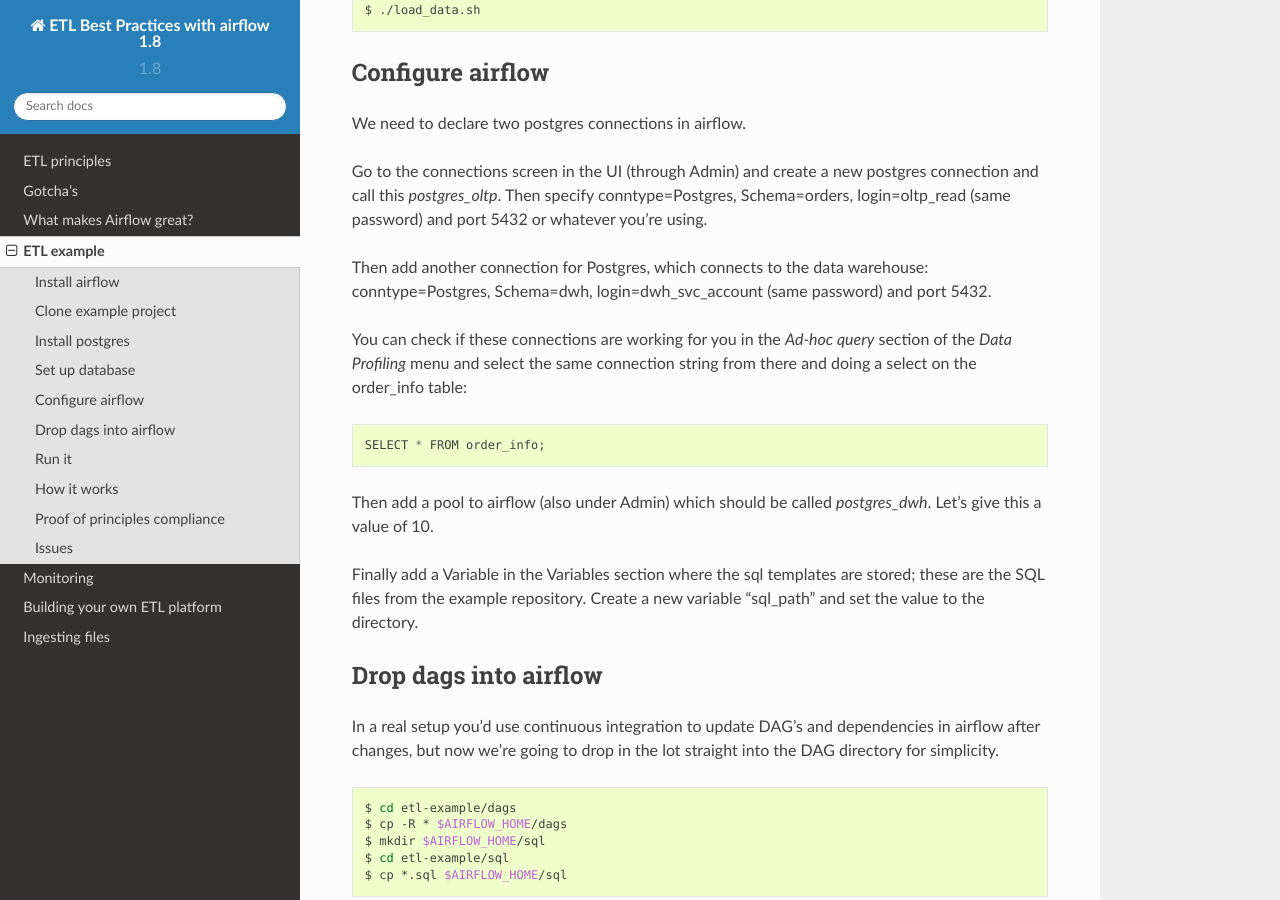
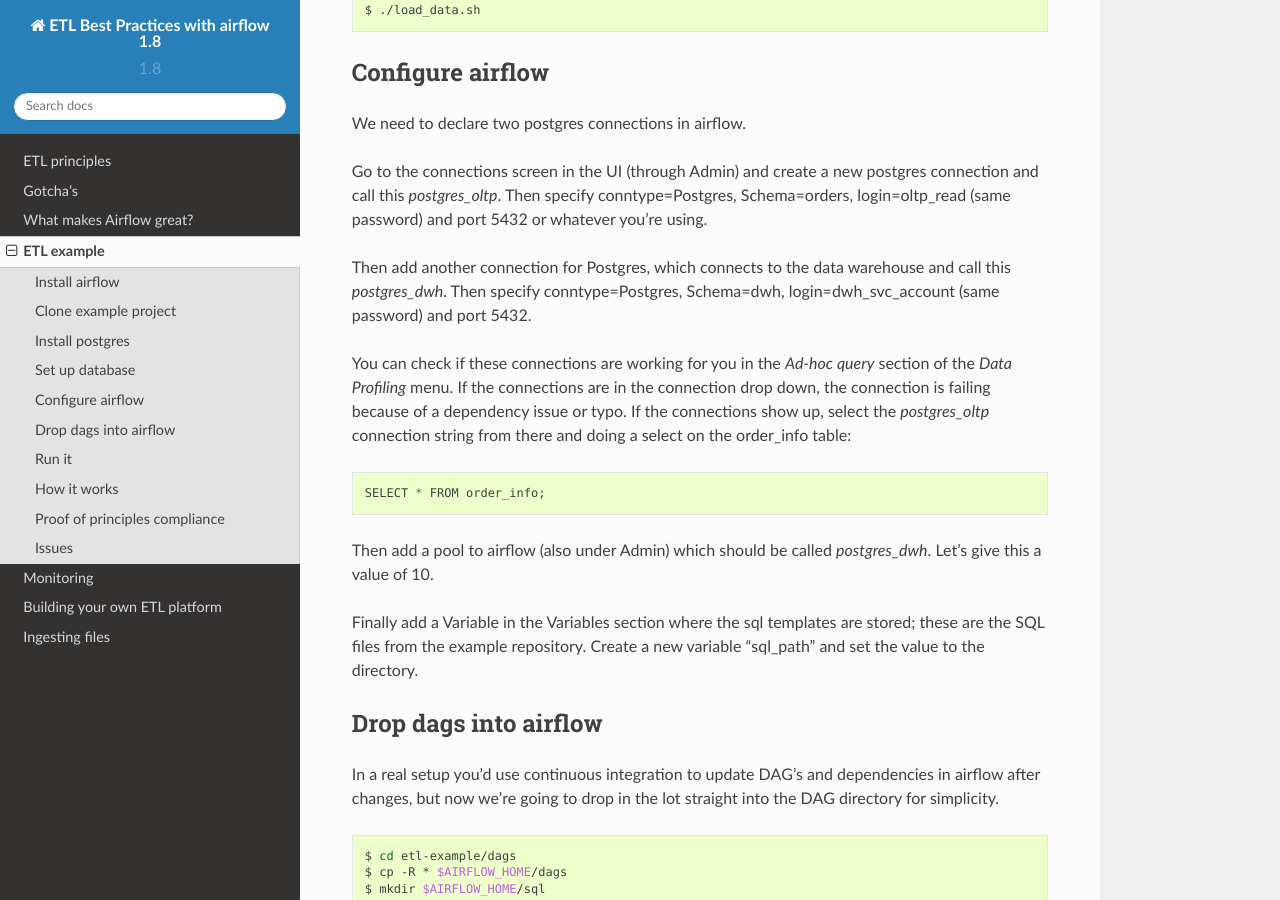
Before and after one commit to gtoonstra/etl-with-airflow, a Sphinx documentation site: the page built from docs/etlexample.rst, in a window 1280 px wide and 900 px high, scrolled down 1330 px. Built offline with Sphinx 7.4.7 and the Read the Docs theme 2.0.0, drawn with Linux system fonts in a browser that asks for light colours.

Commit message:
Update etlexample.rst

```diff
--- a/docs/etlexample.rst
+++ b/docs/etlexample.rst
@@ -68,11 +68,10 @@ Go to the connections screen in the UI (through Admin) and create a new postgres
 *postgres_oltp*. Then specify conntype=Postgres, Schema=orders, login=oltp_read (same password) and port 5432
 or whatever you're using.
 
-Then add another connection for Postgres, which connects to the data warehouse: conntype=Postgres, Schema=dwh,
-login=dwh_svc_account (same password) and port 5432.
+Then add another connection for Postgres, which connects to the data warehouse and call this *postgres_dwh*. Then specify conntype=Postgres, Schema=dwh, login=dwh_svc_account (same password) and port 5432.
 
 You can check if these connections are working for you in the *Ad-hoc query* section of the
-*Data Profiling* menu and select the same connection string from there and doing a select on the order_info table:
+*Data Profiling* menu. If the connections are in the connection drop down, the connection is failing because of a dependency issue or typo. If the connections show up, select the *postgres_oltp* connection string from there and doing a select on the order_info table:
 
 ::
 
```
